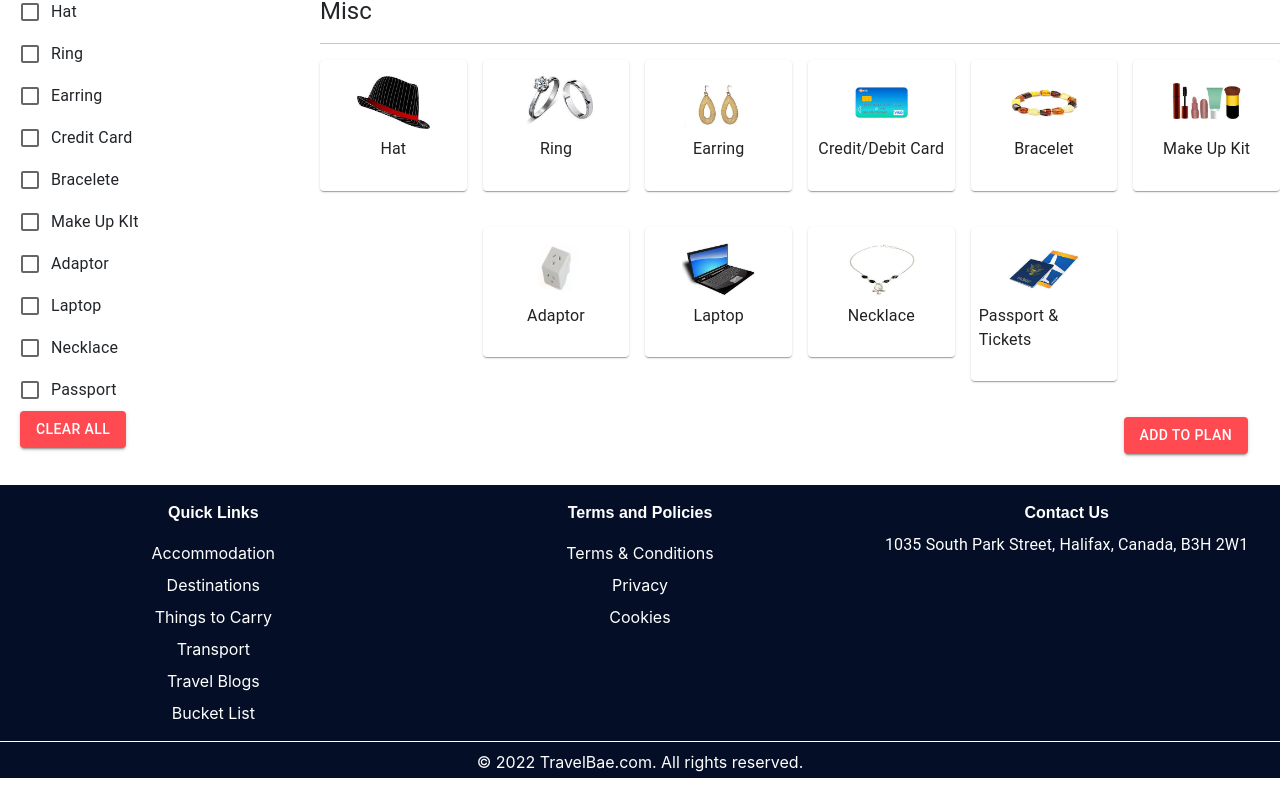
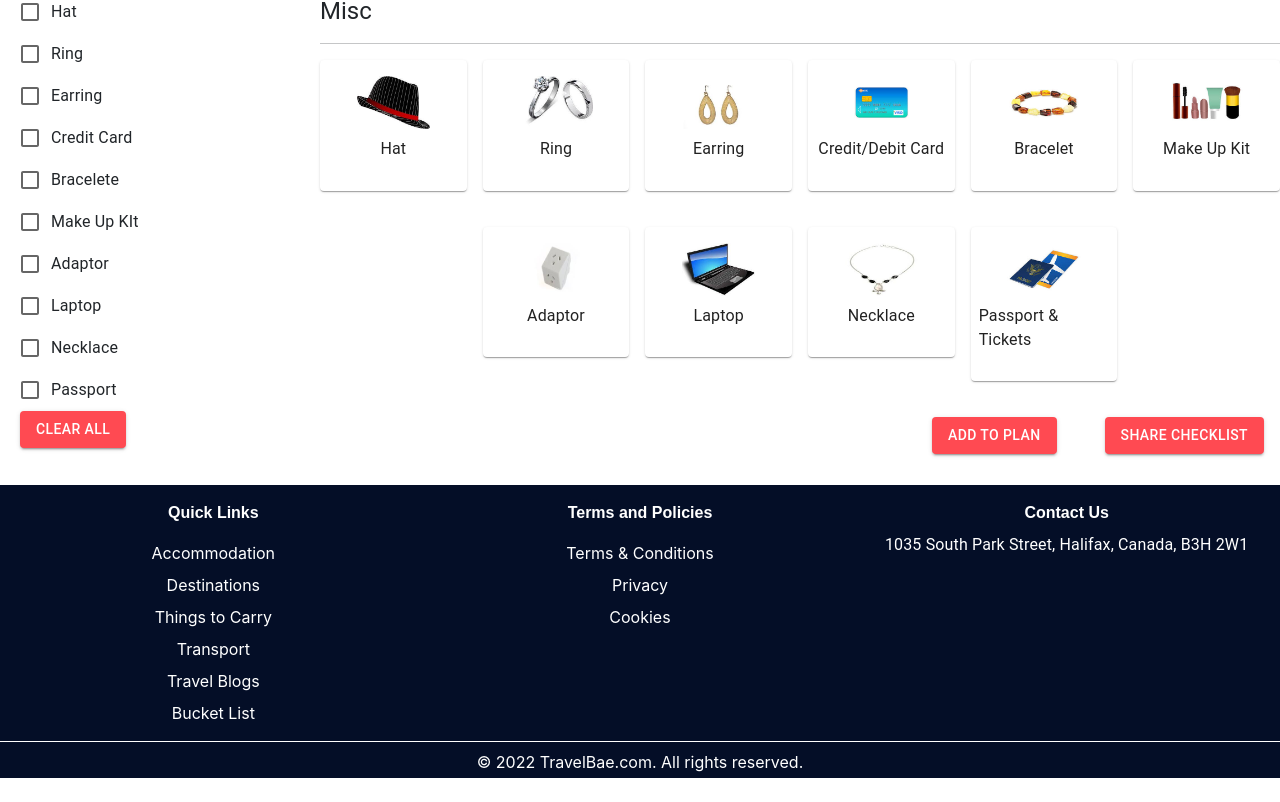
Before and after one commit to Hrishita/TravelBae, a React (Create React App) app: page /thingstocarry in a window 1280 px wide. Shown: the part 1090-1892 px from the top of the page. Built offline with nearby package versions, Linux system fonts and the light colour scheme.

Commit message:
bug fixes

```diff
--- a/src/pages/SearchFlights.js
+++ b/src/pages/SearchFlights.js
@@ -97,7 +97,7 @@ function SearchFlights() {
         <NavBar />
       </Grid>
       <Grid item xs={12}>
-        <Grid container sx={{ margin: "30px" }}>
+        <Grid container>
           <Grid item xs={12}>
             <div className="card shadow flex-wrap p-3 d-flex justify-content-start align-items-center flex-row my-3">
               <Snackbar
@@ -212,7 +212,6 @@ function SearchFlights() {
                     className="mx-2 my-2 d-flex flex-row justify-content-between align-items-center flex-wrap"
                     style={{ cursor: "pointer" }}
                   >
-                    {/* <div onClick={onShowSnackbar} className='mx-2 my-2 d-flex flex-row justify-content-between align-items-center flex-wrap' style={{cursor: 'pointer'}}> */}
                     <div className="d-flex flex-row justify-content-between align-items-center py-2">
                       <Avatar sx={{ bgcolor: deepOrange[500], mx: 1.4 }}>
                         A
--- a/src/pages/ThingsToCarryPage.js
+++ b/src/pages/ThingsToCarryPage.js
@@ -1,13 +1,11 @@
 import { Grid, Typography, Box, CardActions } from "@material-ui/core";
 import Button from "@mui/material/Button";
-
 import React, { useState } from "react";
 import NavBar from "../containers/NavBar";
 import Card from "@mui/material/Card";
 import CardMedia from "@mui/material/CardMedia";
 import { CardActionArea, Divider } from "@mui/material";
 import { makeStyles } from "@material-ui/core/styles";
-// import Footer from "../containers/Footer";
 import CheckCircleIcon from "@mui/icons-material/CheckCircle";
 import Filter from "../containers/Filter";
 import FilterMenu from "../containers/FilterMenu";
@@ -23,14 +21,9 @@ import jeans from "../assets/clothes/jeans.jpg";
 import sleepwear from "../assets/clothes/sleepwear.PNG";
 import tshirt from "../assets/clothes/tshirt.jpg";
 import shorts from "../assets/clothes/shorts.jpg";
-
-// import skirt from "../assets/clothes/skirt.png";
 import heels from "../assets/clothes/heels.jpg";
 
-// import trousers from "../assets/icons/trousers.png";
-// import coat from "../assets/icons/coat.png";
-
-//jwellery
+//jewellery
 import ring from "../assets/clothes/ring.jpg";
 import bracelet from "../assets/clothes/bracelet.jpg";
 import earring from "../assets/clothes/earring.jpg";
@@ -41,8 +34,6 @@ import laptop from "../assets/clothes/laptop.jpg";
 import passport from "../assets/clothes/passport.jpg";
 import creditCard from "../assets/clothes/creditCard.jpg";
 
-// import bangles from "../assets/clothes/bangles.png";
-
 //shoes
 import boots from "../assets/clothes/boots.jpg";
 import shoes from "../assets/clothes/shoes.jpg";
@@ -50,9 +41,7 @@ import flipFlops from "../assets/clothes/flip-flop.jpg";
 import sandals from "../assets/clothes/sandals.jpg";
 import hat from "../assets/clothes/hat.jpg";
 
-//Hats
-
-// Tolietery
+// Toiletery
 import shampoo from "../assets/clothes/shampoo.jpg";
 import soap from "../assets/clothes/soap.jpg";
 import towel from "../assets/clothes/towel.jpg";
@@ -204,9 +193,6 @@ const data = [
 
 const useStyles = makeStyles((theme) => ({
   root: {
-    // maxWidth: 310,
-    // height: 200,
-    // display: "flex",
     backgroundSize: "contain",
     transition: "transform 0.15s ease-in-out",
     "&:hover": { transform: "scale3d(1.05, 1.05, 1)" },
@@ -214,7 +200,6 @@ const useStyles = makeStyles((theme) => ({
     cursor: "pointer",
   },
   media: {
-    // display: "flex",
     objectFit: "scale-down",
     height: "50%",
     alignItems: "center",
@@ -344,7 +329,12 @@ const ThingsToCarryPage = (props) => {
               })}
 
               <Grid item xs={12}>
-                <Box display="flex" justifyContent="flex-end" paddingRight={4}>
+                <Box justifyContent="flex-end" display="flex">
+                  <Box
+                    display="inline-flex"
+                    justifyContent="flex-end"
+                    paddingRight={4}
+                  >
                     <Button
                       type="submit"
                       variant="contained"
@@ -353,6 +343,22 @@ const ThingsToCarryPage = (props) => {
                     >
                       Add to Plan
                     </Button>
+                  </Box>
+                  <Box
+                    display="inline-flex"
+                    justifyContent="flex-end"
+                    paddingLeft={2}
+                    paddingRight={2}
+                  >
+                    <Button
+                      type="submit"
+                      variant="contained"
+                      color="primary"
+                      onClick={handleOpen}
+                    >
+                      Share Checklist
+                    </Button>
+                  </Box>
                 </Box>
               </Grid>
             </Grid>
@@ -367,7 +373,7 @@ const ThingsToCarryPage = (props) => {
         <AlertDialog
           open={open}
           title="Confirm"
-          message="API logic required to Save"
+          message="API logic required"
           handleClose={handleClose}
           buttons={["Cancel", "Ok"]}
         />
```
Lines whose indentation alone changed are shown as unchanged.
